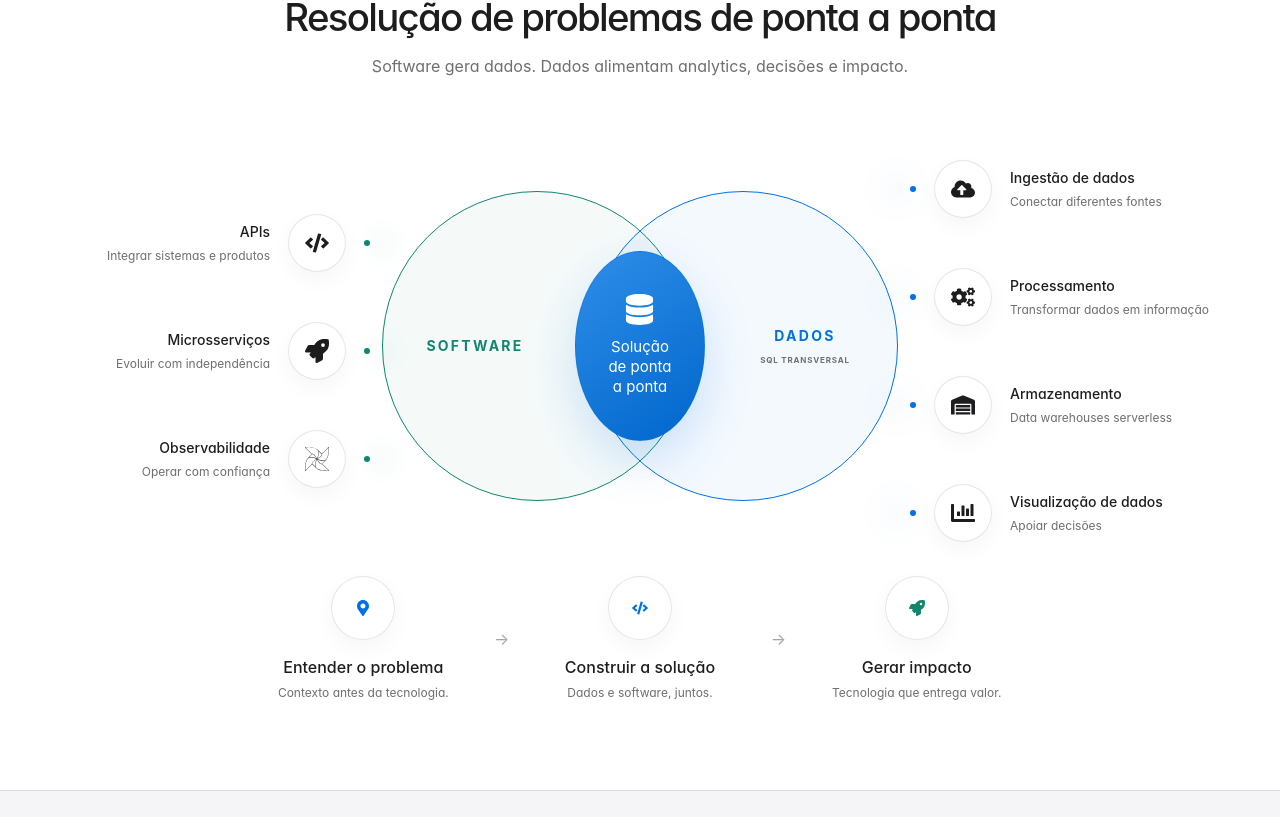
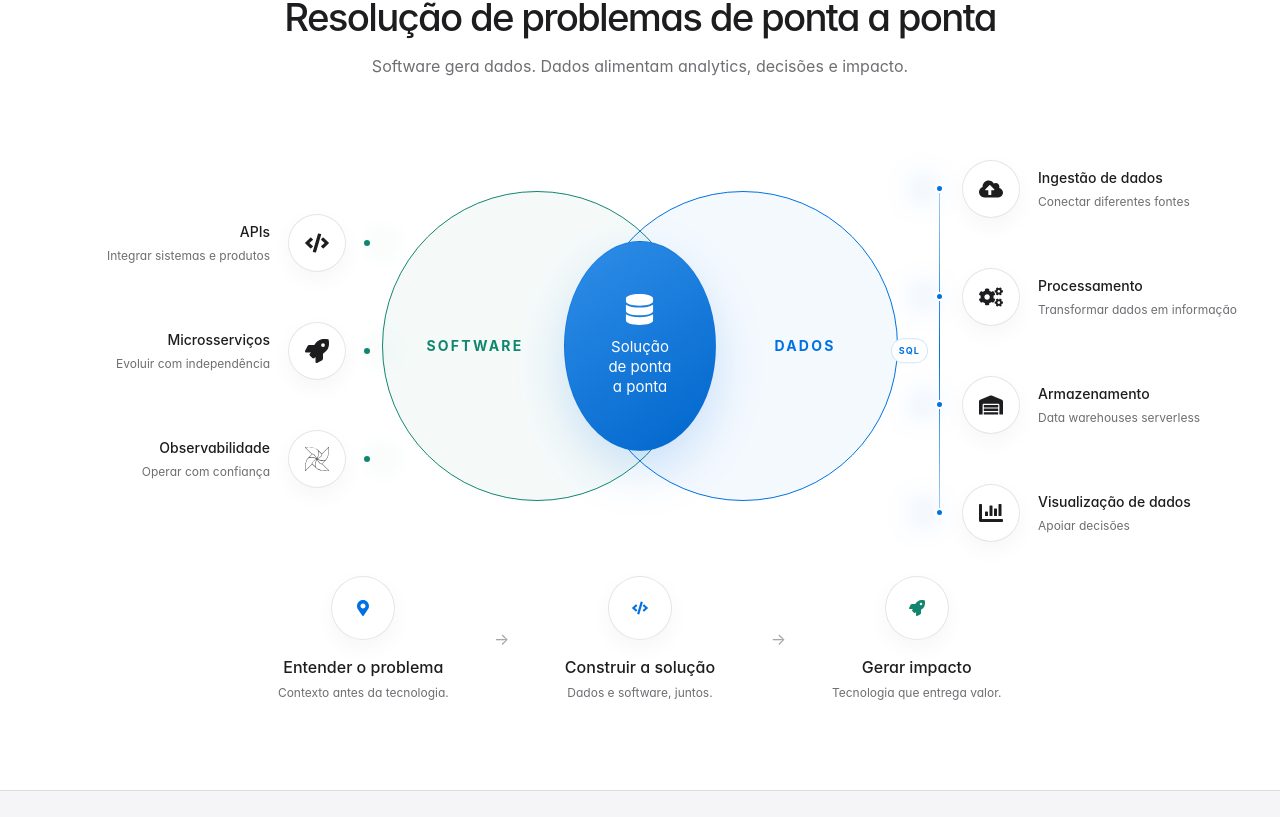
Before and after one commit to ivanildobarauna-dev/ivanildobarauna.dev, a Next.js app in the folder frontend/: page / in a window 1280 px wide. Shown: the part 903-1720 px from the top of the page. Built offline with nearby package versions, Linux system fonts and the light colour scheme.

Commit message:
refactor: visualize SQL across the data flow

```diff
--- a/frontend/src/app/globals.css
+++ b/frontend/src/app/globals.css
@@ -169,6 +169,11 @@ body { background: var(--atlas-bg); }
 .portfolio-heading > p:last-child { color: var(--atlas-muted); margin: 0; }
 .portfolio-atlas { max-width: 1240px; height: 490px; margin: 28px auto 0; display: grid; grid-template-columns: 1fr 540px 1fr; align-items: center; }
 .atlas-column { display: grid; gap: 34px; z-index: 3; }
+.atlas-column--data-flow { position: relative; }
+.atlas-column--data-flow .atlas-skill { padding-left: 25px; z-index: 1; }
+.atlas-column--data-flow .atlas-skill > i { width: 9px; height: 9px; border: 2px solid var(--atlas-surface); }
+.atlas-sql-connector { position: absolute; z-index: 0; top: 37px; bottom: 37px; left: 29px; width: 1px; background: linear-gradient(180deg, rgba(0,113,227,.35), var(--atlas-blue), rgba(0,113,227,.35)); }
+.atlas-sql-connector span { position: absolute; top: 50%; right: 12px; transform: translateY(-50%); padding: 5px 7px; border: 1px solid rgba(0,113,227,.18); border-radius: 999px; color: var(--atlas-blue); background: var(--atlas-surface); font-size: 9px; font-weight: 650; letter-spacing: .12em; }
 .atlas-skill { display: flex; align-items: center; position: relative; gap: 18px; min-height: 74px; }
 .atlas-skill--left { justify-content: flex-end; text-align: right; }
 .atlas-skill--right { flex-direction: row-reverse; justify-content: flex-end; text-align: left; }
@@ -187,9 +192,8 @@ body { background: var(--atlas-bg); }
 .atlas-circle--software { left: 12px; border: 1px solid var(--atlas-green); color: var(--atlas-green); background: rgba(17,134,111,.04); }
 .atlas-circle--software span { transform: translateX(-62px); }
 .atlas-circle--data { right: 12px; border: 1px solid var(--atlas-blue); color: var(--atlas-blue); background: rgba(0,113,227,.045); }
-.atlas-circle--data span { transform: translateX(62px); display: grid; justify-items: center; gap: 8px; }
-.atlas-circle--data small { font-size: 8px; letter-spacing: .1em; color: var(--atlas-muted); white-space: nowrap; }
-.atlas-intersection { position: absolute; z-index: 3; left: 50%; top: 115px; transform: translateX(-50%); width: 130px; height: 190px; color: #fff; border: 1px solid rgba(0,113,227,.32); border-radius: 50%; background: linear-gradient(145deg, #2f8ee8, #0066cc); display: grid; place-content: center; gap: 12px; text-align: center; font-size: 15px; line-height: 1.35; box-shadow: 0 20px 50px rgba(0,113,227,.18); }
+.atlas-circle--data span { transform: translateX(62px); }
+.atlas-intersection { position: absolute; z-index: 3; left: 50%; top: 105px; transform: translateX(-50%); width: 152px; height: 210px; color: #fff; border: 1px solid rgba(0,113,227,.32); border-radius: 50%; background: linear-gradient(145deg, #2f8ee8, #0066cc); display: grid; place-content: center; gap: 12px; text-align: center; font-size: 15px; line-height: 1.35; box-shadow: 0 20px 50px rgba(0,113,227,.18); }
 .atlas-intersection svg { width: 31px; height: 31px; margin: auto; }
 .portfolio-outcomes { max-width: 780px; margin: -20px auto 0; display: grid; grid-template-columns: 1fr 50px 1fr 50px 1fr; align-items: center; text-align: center; }
 .portfolio-outcomes article { display: grid; justify-items: center; }
@@ -255,7 +259,7 @@ body { background: var(--atlas-bg); }
   .atlas-circle { width: 240px; height: 240px; top: 90px; }
   .atlas-circle--software { left: 4px; }
   .atlas-circle--data { right: 4px; }
-  .atlas-intersection { top: 136px; width: 100px; height: 150px; }
+  .atlas-intersection { top: 128px; width: 120px; height: 166px; }
   .portfolio-featured { gap: 38px; }
   .pipeline-flow { grid-template-columns: 90px 20px 1fr 20px 1fr; }
   .portfolio-experience, .portfolio-education { grid-template-columns: 1fr; gap: 28px; }
--- a/frontend/src/components/PortfolioExperience.tsx
+++ b/frontend/src/components/PortfolioExperience.tsx
@@ -128,10 +128,13 @@ export default function PortfolioExperience({
           <div className="atlas-column">{softwareSkills.map(item => <SkillNode key={item.title} item={item} side="software" position="left" />)}</div>
           <div className="atlas-venn" aria-hidden="true">
             <div className="atlas-circle atlas-circle--software"><span>Software</span></div>
-            <div className="atlas-circle atlas-circle--data"><span>Dados<small>SQL transversal</small></span></div>
+            <div className="atlas-circle atlas-circle--data"><span>Dados</span></div>
             <div className="atlas-intersection"><FaDatabase /><span>Solução<br />de ponta<br />a ponta</span></div>
           </div>
-          <div className="atlas-column">{dataSkills.map(item => <SkillNode key={item.title} item={item} side="data" position="right" />)}</div>
+          <div className="atlas-column atlas-column--data-flow">
+            <div className="atlas-sql-connector" aria-hidden="true"><span>SQL</span></div>
+            {dataSkills.map(item => <SkillNode key={item.title} item={item} side="data" position="right" />)}
+          </div>
         </div>
 
         <div className="portfolio-outcomes">
```
